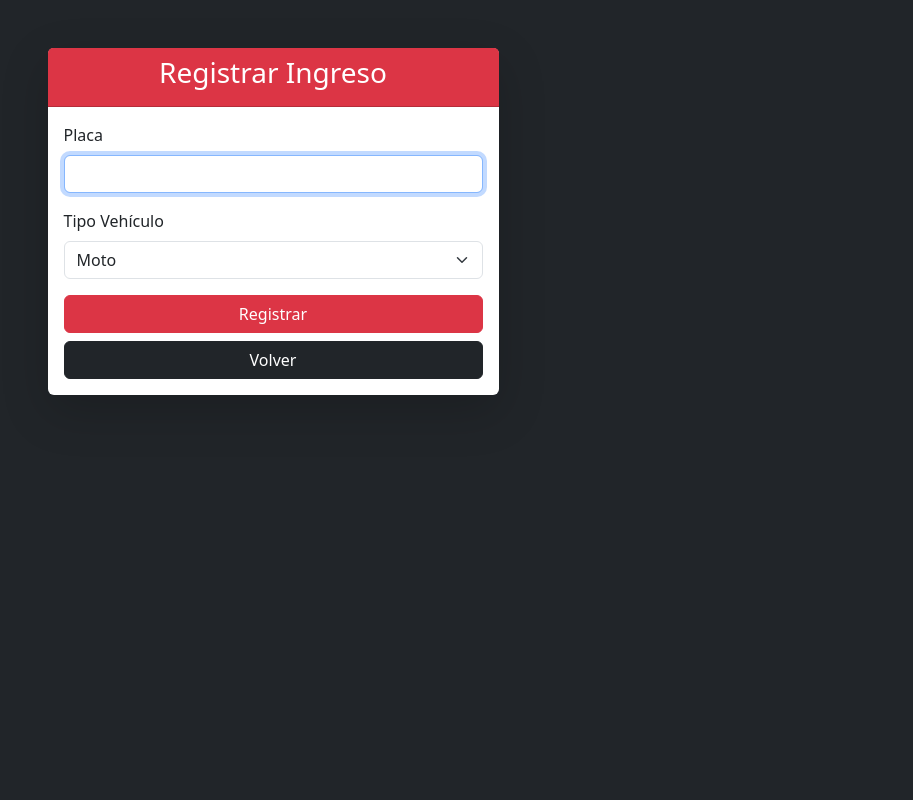
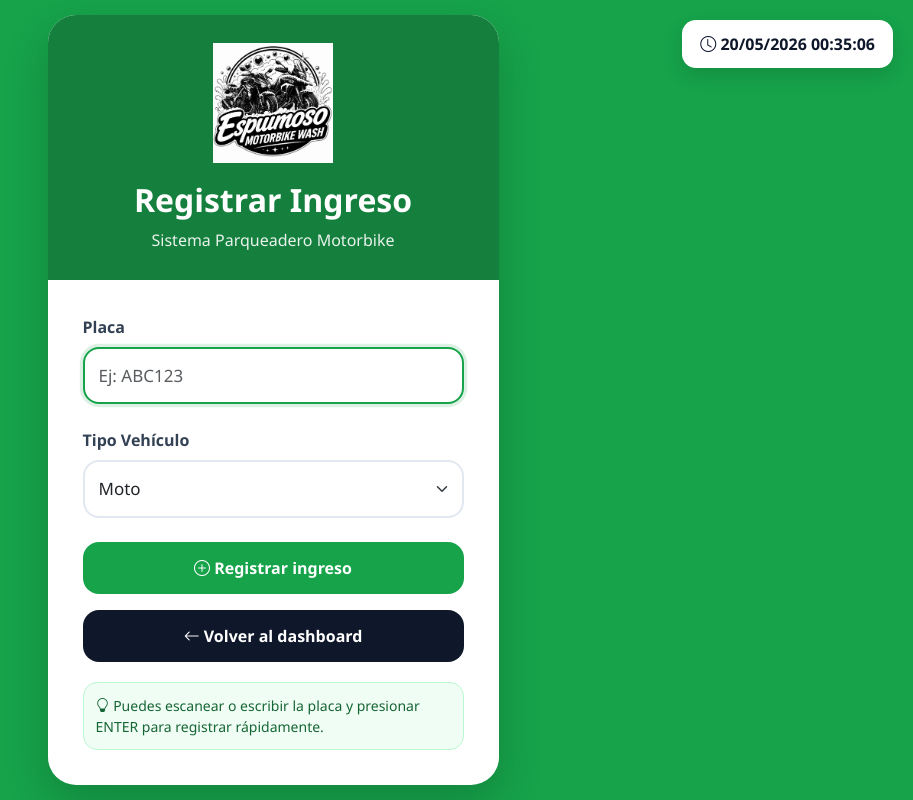
Before and after one commit to aihenox/motorbike-system, a Flask app: page /ingreso in a window 1280 px wide. Shown: the whole page, without its empty margins (367-1280 px from the left). Run offline with Flask 3, Linux system fonts and the light colour scheme; a user stored in the database is signed in.

Commit message:
Ingreso premium POS UI

```diff
--- a/app/templates/ingreso.html
+++ b/app/templates/ingreso.html
@@ -11,7 +11,7 @@
     >
 
     <title>
-        Ingreso Vehículo
+        Registrar Ingreso
     </title>
 
     <link
@@ -19,39 +19,264 @@
         rel="stylesheet"
     >
 
+    <link
+        rel="stylesheet"
+        href="https://cdn.jsdelivr.net/npm/bootstrap-icons@1.11.3/font/bootstrap-icons.min.css"
+    >
+
+    <style>
+
+        body{
+
+            background:#16a34a;
+
+            min-height:100vh;
+
+            display:flex;
+
+            align-items:center;
+
+            justify-content:center;
+
+            font-family:'Segoe UI';
+        }
+
+        .card-ingreso{
+
+            border:none;
+
+            border-radius:28px;
+
+            overflow:hidden;
+
+            box-shadow:0 18px 45px rgba(0,0,0,.18);
+
+            width:100%;
+
+            max-width:520px;
+        }
+
+        .header-card{
+
+            background:#15803d;
+
+            color:white;
+
+            padding:28px;
+
+            text-align:center;
+        }
+
+        .header-card h2{
+
+            margin:0;
+
+            font-weight:700;
+        }
+
+        .header-card p{
+
+            margin-top:8px;
+
+            margin-bottom:0;
+
+            opacity:.9;
+        }
+
+        .body-card{
+
+            padding:35px;
+        }
+
+        .form-label{
+
+            font-weight:600;
+
+            color:#334155;
+        }
+
+        .form-control,
+        .form-select{
+
+            border-radius:16px;
+
+            padding:14px;
+
+            border:2px solid #e2e8f0;
+
+            font-size:17px;
+        }
+
+        .form-control:focus,
+        .form-select:focus{
+
+            border-color:#16a34a;
+
+            box-shadow:0 0 0 .2rem rgba(22,163,74,.15);
+        }
+
+        .btn-custom{
+
+            border:none;
+
+            border-radius:16px;
+
+            padding:14px;
+
+            font-weight:600;
+
+            font-size:16px;
+
+            transition:.2s;
+        }
+
+        .btn-custom:hover{
+
+            transform:translateY(-2px);
+        }
+
+        .btn-success-custom{
+
+            background:#16a34a;
+
+            color:white;
+        }
+
+        .btn-success-custom:hover{
+
+            background:#15803d;
+
+            color:white;
+        }
+
+        .btn-dark-custom{
+
+            background:#0f172a;
+
+            color:white;
+        }
+
+        .btn-dark-custom:hover{
+
+            background:#020617;
+
+            color:white;
+        }
+
+        .logo{
+
+            width:120px;
+
+            margin-bottom:18px;
+        }
+
+        .tip{
+
+            background:#f0fdf4;
+
+            border:1px solid #bbf7d0;
+
+            color:#166534;
+
+            padding:12px;
+
+            border-radius:14px;
+
+            font-size:14px;
+
+            margin-top:20px;
+        }
+
+        .is-valid{
+
+            border-color:#16a34a !important;
+        }
+
+        .reloj{
+
+            position:absolute;
+
+            top:20px;
+
+            right:20px;
+
+            background:white;
+
+            padding:12px 18px;
+
+            border-radius:14px;
+
+            font-weight:600;
+
+            box-shadow:0 8px 20px rgba(0,0,0,.12);
+
+            color:#0f172a;
+        }
+
+    </style>
+
 </head>
 
-<body class="bg-dark">
+<body>
 
-    <div class="container mt-5">
+<!-- RELOJ -->
+<div class="reloj">
+
+    <i class="bi bi-clock"></i>
+
+    <span id="fechaHora"></span>
+
+</div>
+
+<div class="container">
 
     <div class="row justify-content-center">
 
-            <div class="col-md-5">
+        <div class="col-lg-5 col-md-7">
 
-                <div class="card shadow-lg border-0">
+            <div class="card card-ingreso">
 
-                    <div class="card-header bg-danger text-white text-center">
+                <!-- HEADER -->
+                <div class="header-card">
 
-                        <h3>
+                    <img
+                        src="/static/img/logo.png"
+                        class="logo"
+                    >
+
+                    <h2>
+
                         Registrar Ingreso
-                        </h3>
+
+                    </h2>
+
+                    <p>
+
+                        Sistema Parqueadero Motorbike
+
+                    </p>
 
                 </div>
 
-                    <div class="card-body">
+                <!-- BODY -->
+                <div class="body-card">
 
+                    <!-- ALERTA -->
                     <div
                         id="alerta"
                         style="display:none;"
                     ></div>
 
+                    <!-- FORM -->
                     <form id="formIngreso">
 
-                            <div class="mb-3">
+                        <!-- PLACA -->
+                        <div class="mb-4">
 
                             <label class="form-label">
+
                                 Placa
+
                             </label>
 
                             <input
@@ -62,14 +287,19 @@
                                 required
                                 autofocus
                                 autocomplete="off"
+                                maxlength="10"
+                                placeholder="Ej: ABC123"
                             >
 
                         </div>
 
-                            <div class="mb-3">
+                        <!-- TIPO -->
+                        <div class="mb-4">
 
                             <label class="form-label">
+
                                 Tipo Vehículo
+
                             </label>
 
                             <select
@@ -78,40 +308,58 @@
                             >
 
                                 <option value="Moto">
+
                                     Moto
+
                                 </option>
 
                                 <option value="Carro">
+
                                     Carro
+
                                 </option>
 
                             </select>
 
                         </div>
 
-                            <div class="d-grid gap-2">
+                        <!-- BOTONES -->
+                        <div class="d-grid gap-3">
 
                             <button
                                 type="submit"
-                                    class="btn btn-danger"
+                                class="btn btn-custom btn-success-custom"
                             >
 
-                                    Registrar
+                                <i class="bi bi-plus-circle"></i>
+
+                                Registrar ingreso
 
                             </button>
 
                             <a
                                 href="/dashboard/parqueadero"
-                                    class="btn btn-dark"
+                                class="btn btn-custom btn-dark-custom"
                             >
 
-                                    Volver
+                                <i class="bi bi-arrow-left"></i>
+
+                                Volver al dashboard
 
                             </a>
 
                         </div>
 
                     </form>
+
+                    <!-- TIP -->
+                    <div class="tip">
+
+                        <i class="bi bi-lightbulb"></i>
+
+                        Puedes escanear o escribir la placa y presionar ENTER para registrar rápidamente.
+
+                    </div>
 
                 </div>
 
@@ -125,10 +373,113 @@
 
 <script>
 
+// ==========================================
+// RELOJ
+// ==========================================
+function actualizarFechaHora(){
+
+    const ahora = new Date();
+
+    const dia = String(
+        ahora.getDate()
+    ).padStart(2, "0");
+
+    const mes = String(
+        ahora.getMonth() + 1
+    ).padStart(2, "0");
+
+    const anio = ahora.getFullYear();
+
+    const horas = String(
+        ahora.getHours()
+    ).padStart(2, "0");
+
+    const minutos = String(
+        ahora.getMinutes()
+    ).padStart(2, "0");
+
+    const segundos = String(
+        ahora.getSeconds()
+    ).padStart(2, "0");
+
+    document.getElementById(
+        "fechaHora"
+    ).innerHTML =
+
+        `${dia}/${mes}/${anio} ${horas}:${minutos}:${segundos}`;
+}
+
+actualizarFechaHora();
+
+setInterval(
+    actualizarFechaHora,
+    1000
+);
+
+
+// ==========================================
+// FORMULARIO
+// ==========================================
 const form = document.getElementById(
     "formIngreso"
 );
 
+const placaInput = document.getElementById(
+    "placa"
+);
+
+
+// ==========================================
+// VALIDAR PLACA
+// ==========================================
+placaInput.addEventListener(
+    "input",
+    function(){
+
+        this.value = this.value
+            .toUpperCase()
+            .replace(/[^A-Z0-9]/g, "");
+
+        if(this.value.length >= 5){
+
+            this.classList.remove(
+                "is-invalid"
+            );
+
+            this.classList.add(
+                "is-valid"
+            );
+
+        }else{
+
+            this.classList.remove(
+                "is-valid"
+            );
+        }
+    }
+);
+
+
+// ==========================================
+// ENTER REGISTRAR
+// ==========================================
+placaInput.addEventListener(
+    "keypress",
+    function(e){
+
+        if(e.key === "Enter"){
+
+            e.preventDefault();
+
+            form.requestSubmit();
+        }
+    }
+);
+
+
+// ==========================================
+// REGISTRAR INGRESO
+// ==========================================
 form.addEventListener(
     "submit",
     async function(e) {
@@ -151,9 +502,7 @@
             "alerta"
         );
 
-                // ==========================================
         // ERROR
-                // ==========================================
         if (!data.success) {
 
             alerta.style.display = "block";
@@ -166,6 +515,13 @@
 
             return;
         }
+
+        // SONIDO
+        const audio = new Audio(
+            "/static/audio/success.mp3"
+        );
+
+        audio.play();
 
         // ==========================================
         // TICKET HTML
@@ -191,6 +547,8 @@
                         margin: auto;
 
                         text-align: center;
+
+                        color:#000;
                     }
 
                     .logo {
@@ -202,11 +560,11 @@
 
                     .ticket {
 
-                                font-size: 28px;
+                        font-size: 32px;
 
                         font-weight: bold;
 
-                                margin: 15px 0;
+                        margin: 18px 0;
                     }
 
                     .linea {
@@ -218,11 +576,20 @@
 
                     .dato {
 
-                                display: flex;
+                        display:flex;
 
-                                justify-content: space-between;
+                        justify-content:space-between;
 
-                                margin: 8px 0;
+                        margin:10px 0;
+
+                        font-size:15px;
+                    }
+
+                    .footer{
+
+                        margin-top:20px;
+
+                        font-size:12px;
                     }
 
                 </style>
@@ -237,7 +604,9 @@
                 >
 
                 <h2>
+
                     RECIBO INGRESO
+
                 </h2>
 
                 <div class="linea"></div>
@@ -288,11 +657,15 @@
 
                 <div class="linea"></div>
 
-                        <p>
+                <div class="footer">
 
                     ESPUMOSO MOTORBIKE WASH
 
-                        </p>
+                    <br>
+
+                    Cra 11 Calle 22 Esquina
+
+                </div>
 
             </body>
 
@@ -312,15 +685,16 @@
 
         ventana.document.close();
 
-                // ==========================================
         // LIMPIAR
-                // ==========================================
         form.reset();
 
-                document.getElementById(
-                    "placa"
-                ).focus();
+        placaInput.focus();
 
+        placaInput.classList.remove(
+            "is-valid"
+        );
+
+        // ALERTA
         alerta.style.display = "block";
 
         alerta.className =
```
Also changed, not shown: 1 other file. Lines whose indentation alone changed are shown as unchanged.
